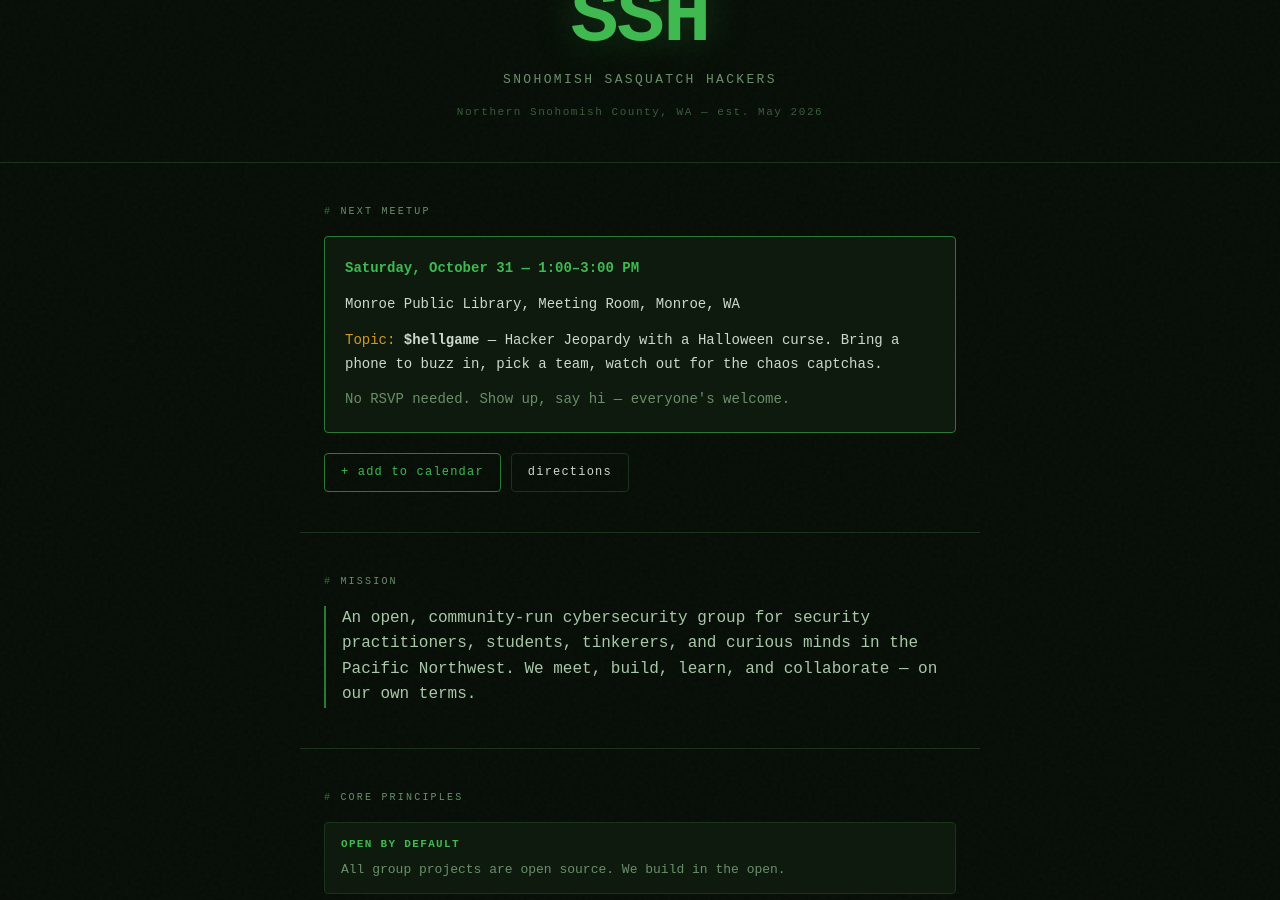
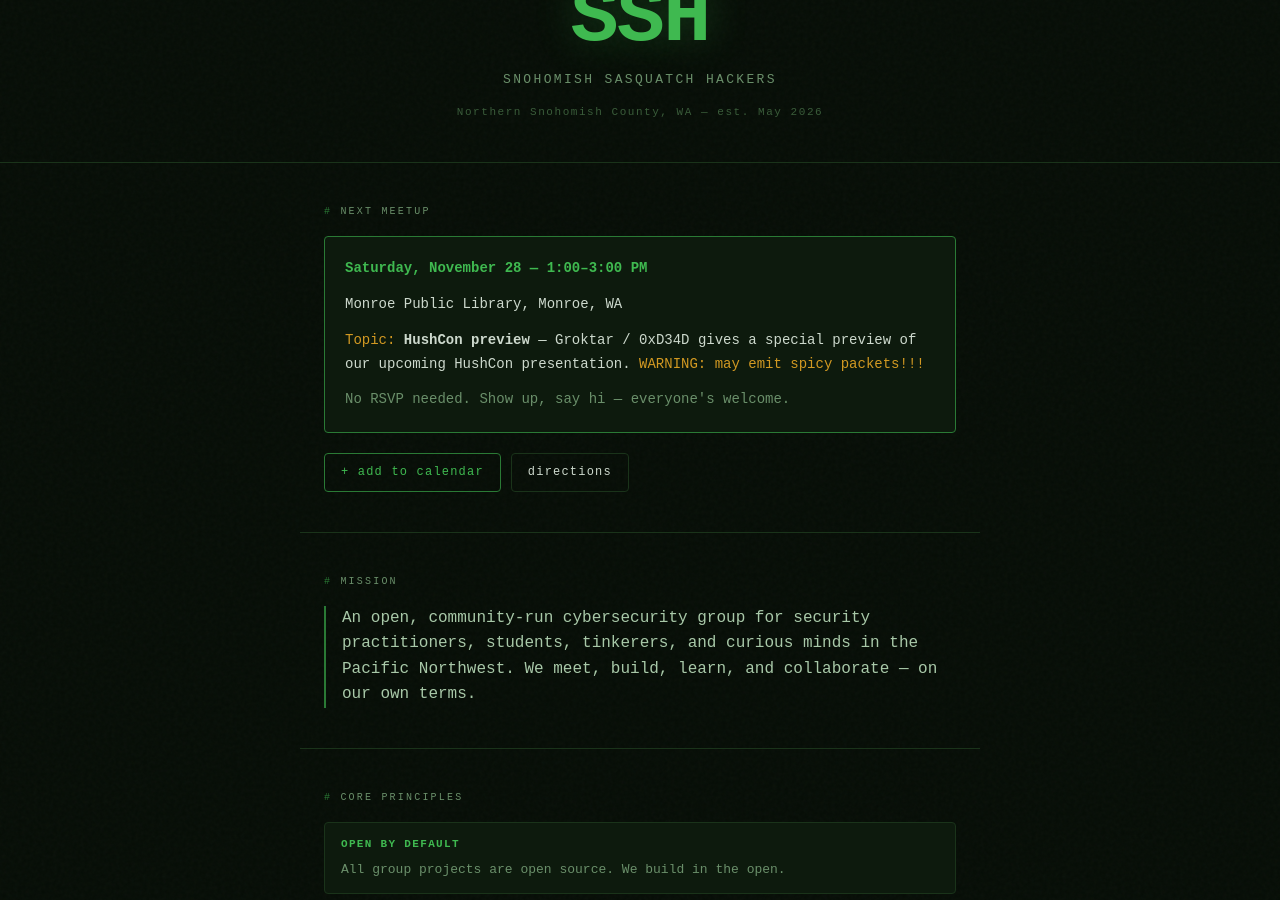
Before and after one commit to ForbiddenGarden/sasquatch-sh, a Jekyll site: the page site/index.html, which Jekyll copies as it is, in a window 1280 px wide and 900 px high, scrolled down 375 px. Built offline with Jekyll 4.4.1, drawn with Linux system fonts in a browser that asks for light colours.

Commit message:
Update next meetup to Nov 28 HushCon preview
Groktar / 0xD34D presents a special preview of our upcoming HushCon
presentation. May emit spicy packets.

Co-Authored-By: Claude Sonnet 5.5 <noreply@anthropic.com>

```diff
--- a/site/index.html
+++ b/site/index.html
@@ -268,13 +268,13 @@
   <section>
     <div class="section-label">Next Meetup</div>
     <div class="join-box">
-      <p><strong style="color:var(--green);">Saturday, October 31 &mdash; 1:00&ndash;3:00 PM</strong></p>
-      <p style="margin-top:6px;">Monroe Public Library, Meeting Room, Monroe, WA</p>
-      <p style="margin-top:10px;"><span style="color:var(--amber);">Topic:</span> <strong>$hellgame</strong> — Hacker Jeopardy with a Halloween curse. Bring a phone to buzz in, pick a team, watch out for the chaos captchas.</p>
+      <p><strong style="color:var(--green);">Saturday, November 28 &mdash; 1:00&ndash;3:00 PM</strong></p>
+      <p style="margin-top:6px;">Monroe Public Library, Monroe, WA</p>
+      <p style="margin-top:10px;"><span style="color:var(--amber);">Topic:</span> <strong>HushCon preview</strong> — Groktar / 0xD34D gives a special preview of our upcoming HushCon presentation. <span style="color:var(--amber);">WARNING: may emit spicy packets!!!</span></p>
       <p style="margin-top:10px;color:var(--muted);">No RSVP needed. Show up, say hi — everyone's welcome.</p>
     </div>
     <div class="links">
-      <a class="link-btn primary" href="hellgame.ics">+ add to calendar</a>
+      <a class="link-btn primary" href="hushcon-preview.ics">+ add to calendar</a>
       <a class="link-btn" href="https://www.google.com/maps/search/?api=1&query=Monroe+Public+Library+Monroe+WA" target="_blank" rel="noopener">directions</a>
     </div>
   </section>
```
Also changed, not shown: CLAUDE.md (+4 -2 lines), 1 other file.
